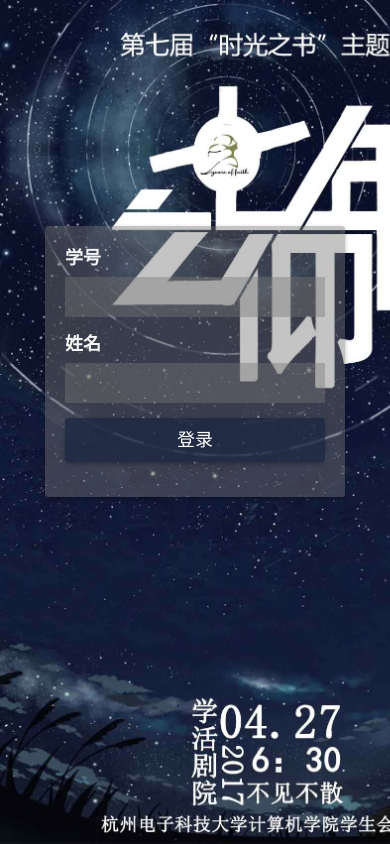
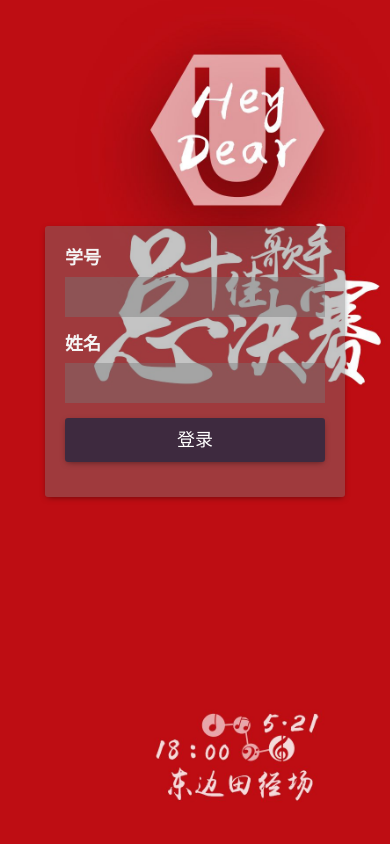
Before and after one commit to kyfly/Zhmoll-Seckill, a website: page public/index.html in a window 390 px wide. Drawn offline with nearby package versions, Linux system fonts and the light colour scheme; files whose address does not match are found by name.

Commit message:
修改背景图片

```diff
--- a/public/css/login.css
+++ b/public/css/login.css
@@ -60,7 +60,7 @@ ul, ol, li {
 	list-style: none;
 }
 body{
-	background: url('../img/bg-pc.jpg') 0 0/cover no-repeat;
+	background: url('../img/bg-shijia.jpg') 0 0/cover no-repeat;
 }
 body>div{
 	height: 100%;
@@ -281,7 +281,7 @@ button{
 }
 @media screen and (max-width:700px) {
 	body{
-	 background: url('../img/bg-mo3.jpg') 0 0/cover no-repeat;
+	 background: url('../img/bg-shijia.jpg') 0 0/cover no-repeat;
 	}
 	ul.countdown li.seperator{
 		font-size: 54px;
```
Also changed, not shown: public/img/bg-shijia.jpg (added).
